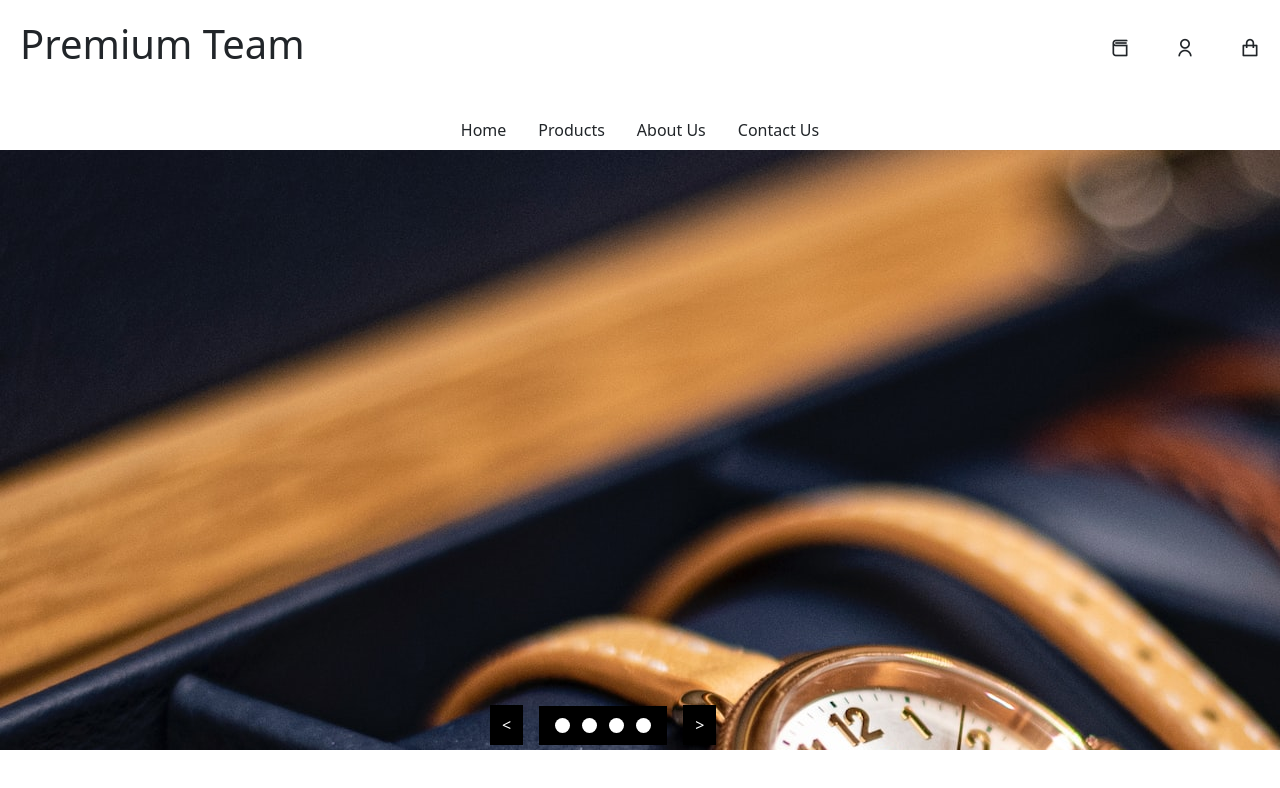
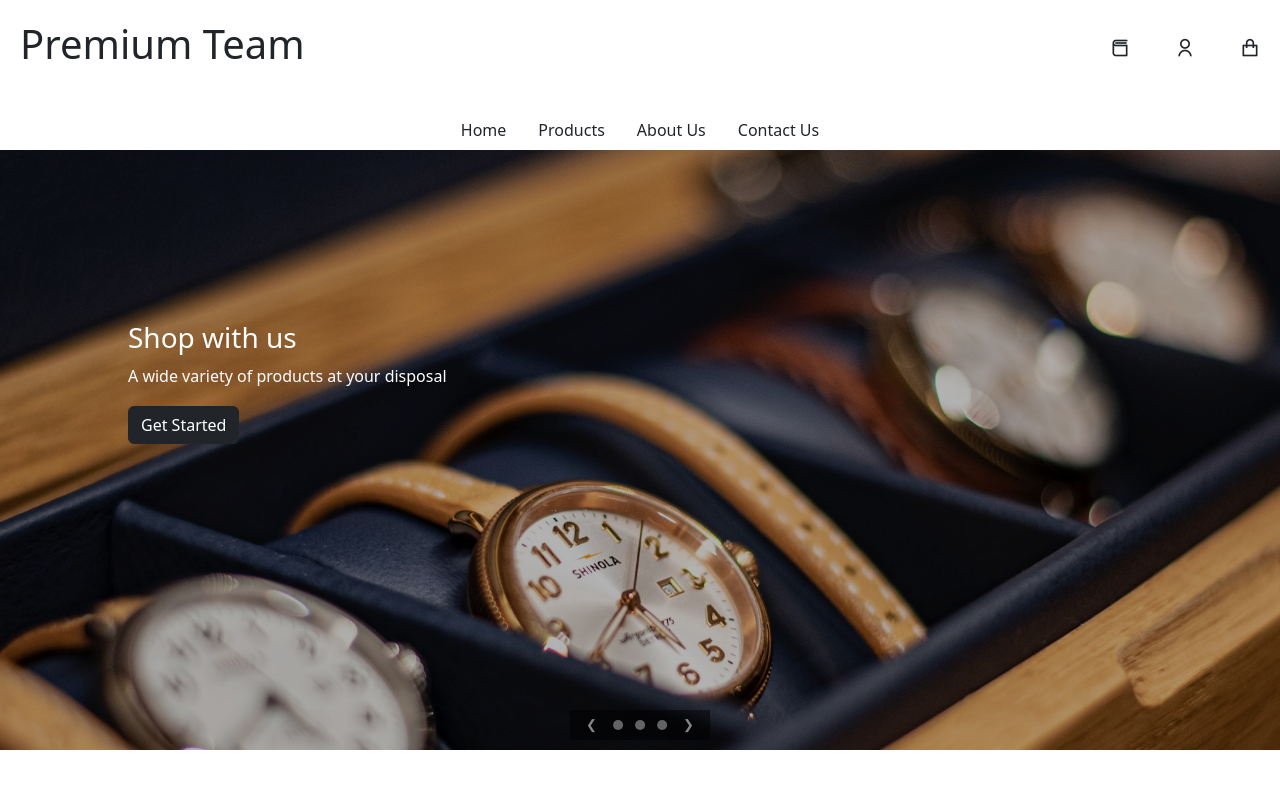
Before and after one commit to chingu-voyages/v42-geckos-team-16, a React (Create React App) app in the folder app/: page / in a window 1280 px wide. Shown: the top 788 px of the page. Built offline with nearby package versions, Linux system fonts and the light colour scheme.

Commit message:
change carousel style on home page

```diff
--- /dev/null
+++ b/app/src/components/Carousel/Carousel.css
@@ -0,0 +1,59 @@
+.carousel__item-container {
+    position: relative;
+}
+
+.carousel__heading,
+.carousel__paragraph,
+.carousel__btn {
+    position: absolute;
+    left: 10%;
+}
+
+.carousel__heading {
+    top: 20%;
+}
+
+.carousel__paragraph {
+    top: 25%;
+}
+
+.carousel__btn {
+    top: 30%;
+}
+
+.carousel__image {
+    max-width: 100%;
+    height: auto;
+}
+
+.carousel__image-overlay {
+    background-color: black;
+    width: 100%;
+    height: 100%;
+    position: absolute;
+    top: 0;
+    left: 0;
+    opacity: 0.3;
+}
+
+@media screen and (max-width: 992px) {
+    .carousel__heading {
+        top: 40%;
+    }
+
+    .carousel__paragraph {
+        top: 50%;
+    }
+
+    .carousel__btn {
+        top: 60%;
+    }
+}
+
+@media screen and (max-width: 596px) {
+    .carousel__heading,
+    .carousel__paragraph,
+    .carousel__btn {
+        display: none;
+    }
+}
--- a/app/src/components/Carousel/Carousel.jsx
+++ b/app/src/components/Carousel/Carousel.jsx
@@ -1,43 +1,14 @@
 import React from "react";
+import "./Carousel.css";
 
 const CarouselItem = ({ imgsrc, heading, description, alt, children }) => {
     return (
-        <div
-            style={{
-                position: "relative",
-                maxHeight: "75vh",
-                minWidth: "100vw",
-            }}
-            className="text-white h-50-sm"
-        >
-            <img
-                style={{
-                    objectFit: "cover",
-                    objectPosition: "left",
-                    display: "block",
-                    opacity: "70",
-                    maxWidth: "100%",
-                    minHeight: "45vh",
-                }}
-                src={imgsrc}
-                alt={alt}
-            />
-            <h3
-                style={{
-                    position: "absolute",
-                    top: "55%",
-                    left: "12%",
-                    textTransform: "uppercase",
-                }}
-            >
-                {heading}
-            </h3>
-            <p style={{ position: "absolute", top: "65%", left: "12%" }}>
-                {description}
-            </p>
-            <main style={{ position: "absolute", top: "75%", left: "12%" }}>
-                {children}
-            </main>
+        <div className="carousel__item-container text-white">
+            <img className="carousel__image" src={imgsrc} alt={alt} />
+            <div className="carousel__image-overlay"></div>
+            <h3 className="carousel__heading">{heading}</h3>
+            <p className="carousel__paragraph">{description}</p>
+            <main className="carousel__btn">{children}</main>
         </div>
     );
 };
--- a/app/src/components/Home/TestHome/TestHome.css
+++ b/app/src/components/Home/TestHome/TestHome.css
@@ -33,34 +33,88 @@ html {
     display: flex;
     flex-direction: row;
     align-items: center;
-    width: 300px;
-    height: 50px;
-    bottom: 0;
-    left: calc((100% - 300px) / 2);
+    height: 30px;
+    bottom: 10px;
+    left: 50%;
+    transform: translateX(-50%);
+    background-color: black;
+    padding: 0rem 1rem;
+    opacity: 0.5;
 }
 
 .carousel__controls .prev-btn,
 .carousel__controls .next-btn {
+    color: white;
+    border: none;
     background-color: black;
-    color: white;
-    padding: 0.5rem 0.75rem;
-    border: none;
+    font-size: small;
 }
 
 .carousel__controls .controls-btn {
-    background-color: black;
     display: flex;
     flex-direction: row;
     justify-content: space-evenly;
     gap: 0.75rem;
-    margin: 0 1rem;
     padding: 0.75rem 1rem;
 }
 
 .carousel__controls .controls-btn .dot-btn {
     border: none;
     border-radius: 50%;
-    width: 15px;
-    height: 15px;
+    width: 10px;
+    height: 10px;
+    background-color: #bbb;
+}
+
+.active-element,
+.carousel__controls .controls-btn .dot-btn:hover {
     background-color: white;
 }
+
+@media screen and (max-width: 992px) {
+    .carousel-container {
+        height: 50vh;
+        position: relative;
+    }
+
+    .carousel__controls {
+        position: absolute;
+        bottom: 10px;
+        opacity: 0.5;
+    }
+}
+
+@media screen and (max-width: 596px) {
+    .carousel-container {
+        height: 35vh;
+        position: relative;
+    }
+
+    .carousel__controls {
+        width: 85vw;
+        display: flex;
+        justify-content: space-between;
+        align-items: center;
+        position: absolute;
+        bottom: 10px;
+        opacity: 1;
+        background-color: white;
+        box-shadow: 0px 5px 5px rgb(153, 153, 153);
+    }
+
+    .carousel__controls .controls-btn {
+        padding: 1rem;
+    }
+
+    .active-element,
+    .carousel__controls .controls-btn .dot-btn:hover {
+        background-color: black;
+    }
+
+    .carousel__controls .prev-btn,
+    .carousel__controls .next-btn {
+        color: black;
+        background-color: white;
+        border: none;
+    }
+}
--- a/app/src/components/Home/TestHome/TestHome.jsx
+++ b/app/src/components/Home/TestHome/TestHome.jsx
@@ -1,46 +1,124 @@
-import React from "react";
-import { firstImage, secondImage } from "../../../images/images";
+import React, { useState, useEffect } from "react";
+import { useNavigate } from "react-router-dom";
+import { firstImage, secondImage, thirdImage } from "../../../images/images";
+import CarouselItem from "../../Carousel/Carousel";
 import "./TestHome.css";
 
 function CarouselContainer({ children }) {
     const arrOfChildren = [...new Array(children.length)];
 
+    let slideIndex = 1;
+
+    useEffect(() => {
+        showSlides(slideIndex);
+    }, [slideIndex]);
+
+    const plusSlide = (number) => {
+        showSlides((slideIndex += number));
+    };
+
+    const currentSlide = (number) => {
+        showSlides((slideIndex = number));
+    };
+
+    const showSlides = (n) => {
+        let i;
+        let slides = document.getElementsByClassName("slide");
+        let dots = document.getElementsByClassName("dot-btn");
+        if (n > slides.length) {
+            slideIndex = 1;
+        }
+        if (n < 1) {
+            slideIndex = slides.length;
+        }
+        for (i = 0; i < slides.length; i++) {
+            slides[i].style.display = "none";
+        }
+        for (i = 0; i < dots.length; i++) {
+            dots[i].className = dots[i].className.replace(
+                " active-element",
+                ""
+            );
+        }
+        slides[slideIndex - 1].style.display = "block";
+        dots[slideIndex - 1].classList.add("active-element");
+    };
+
     return (
         <div className="carousel-container">
             {children}
             <div className="carousel__controls">
-                <button className="prev-btn">&lt;</button>
+                <button onClick={() => plusSlide(-1)} className="prev-btn">
+                    &#10094;
+                </button>
                 <div className="controls-btn">
                     {arrOfChildren.map((_, index) => {
                         return (
                             <button
+                                onClick={() => currentSlide(index + 1)}
                                 key={new Date() * index}
                                 className="dot-btn"
                             ></button>
                         );
                     })}
                 </div>
-                <button className="next-btn">&gt;</button>
+                <button onClick={() => plusSlide(1)} className="next-btn">
+                    &#10095;
+                </button>
             </div>
         </div>
     );
 }
 
+function CarouselElement({ children }) {
+    return <div className="slide">{children}</div>;
+}
+
 function TestHome() {
+    const navigate = useNavigate();
+
+    const images = [
+        {
+            src: firstImage,
+            heading: "Shop with us",
+            name: "Watch",
+            description: "A wide variety of products at your disposal",
+        },
+        {
+            src: secondImage,
+            heading: "Find your joy",
+            name: "Speaker",
+            description: "We sell everything you need",
+        },
+        {
+            src: thirdImage,
+            heading: "New Year's Promotion",
+            name: "Earphone",
+            description: "Browse through our rich catalogues",
+        },
+    ];
+
     return (
         <CarouselContainer>
-            <div>
-                <img src={firstImage} alt="" />
-            </div>
-            <div>
-                <img src={secondImage} alt="" />
-            </div>
-            <div>
-                <img src={firstImage} alt="" />
-            </div>
-            <div>
-                <img src={secondImage} alt="" />
-            </div>
+            {images.map((image, _index) => {
+                return (
+                    <CarouselElement key={new Date() * _index} className="m-0">
+                        <CarouselItem
+                            imgsrc={image.src}
+                            description={image.description}
+                            alt={image.name}
+                            heading={image.heading}
+                        >
+                            <button
+                                className="btn btn-dark"
+                                onClick={() => navigate("/login")}
+                            >
+                                Get Started
+                            </button>
+                        </CarouselItem>
+                    </CarouselElement>
+                );
+            })}
         </CarouselContainer>
     );
 }
```
